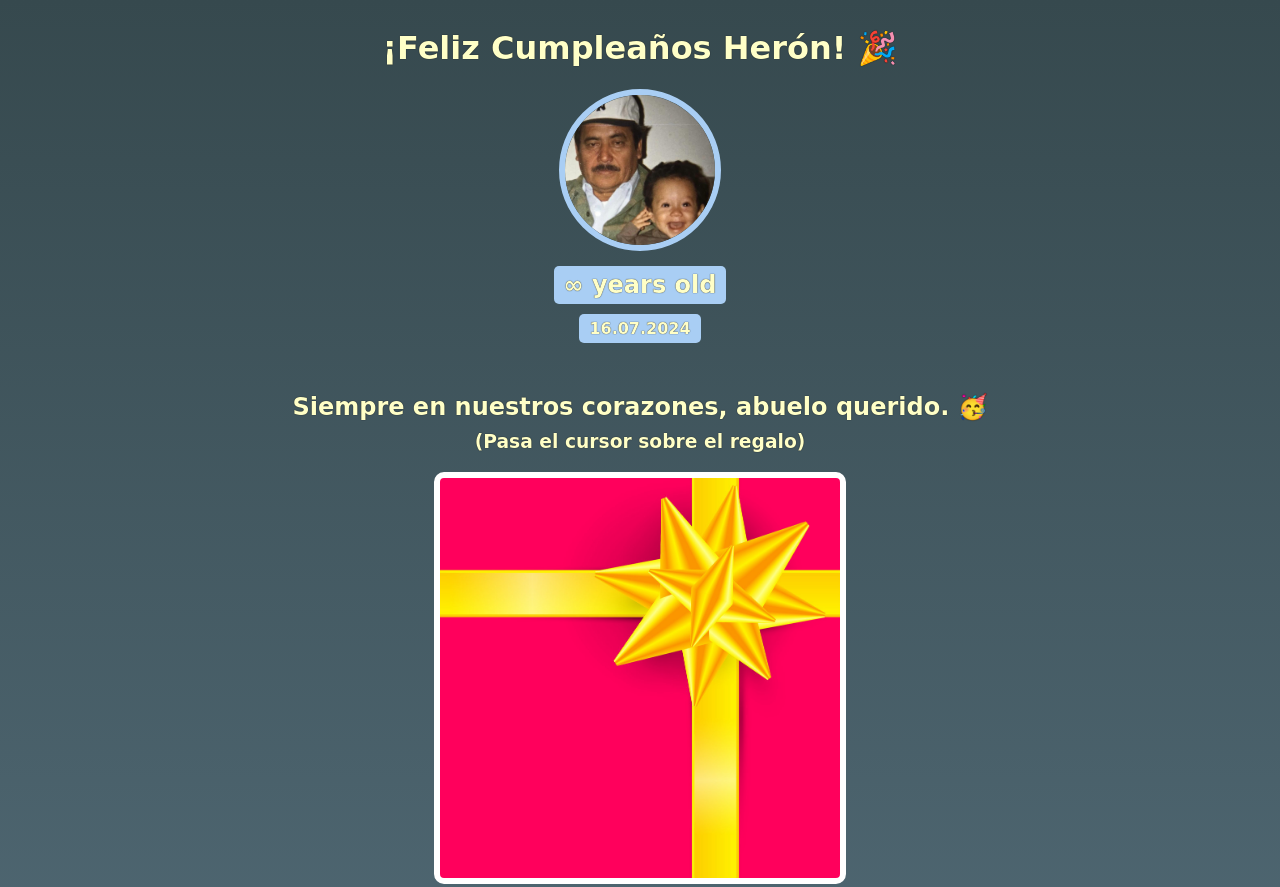
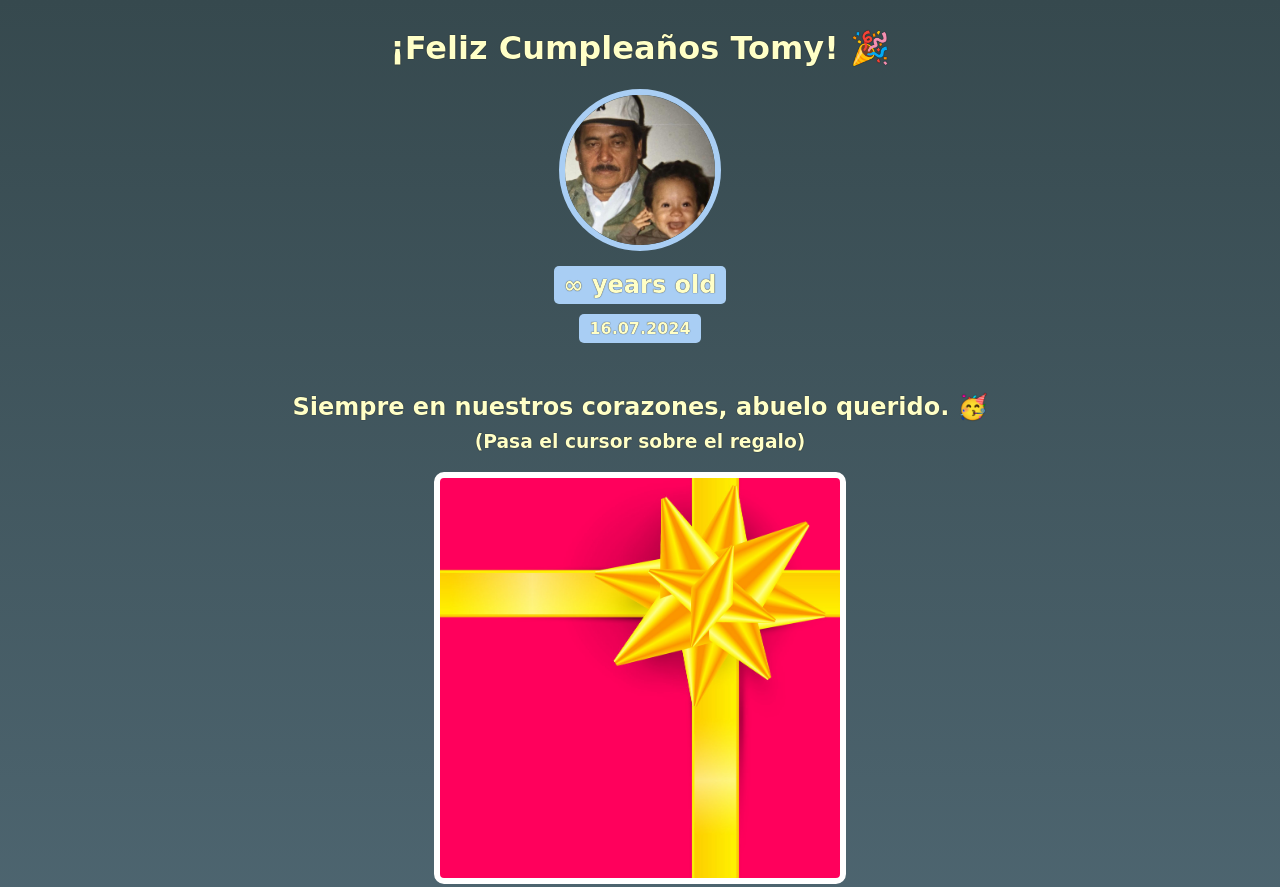
Before and after one commit to HeronMendez/birthday-gift-site, a website built with Vite: page index.html in a window 1280 px wide. Shown: the top 887 px of the page. Built offline with nearby package versions, Linux system fonts and the light colour scheme; a web font is replaced by a local one.

Commit message:
Change the name to tomy

```diff
--- a/index.html
+++ b/index.html
@@ -9,7 +9,7 @@
 
 <body>
     <div id="header">
-        <h1>¡Feliz Cumpleaños Herón! 🎉</h1>
+        <h1>¡Feliz Cumpleaños Tomy! 🎉</h1>
         <img id="bff-img" src="images/heron.jpg">
         <h2 id="bday-age">∞ years old</h2>
         <h4 id="bday-date">16.07.2024</h4>
```
